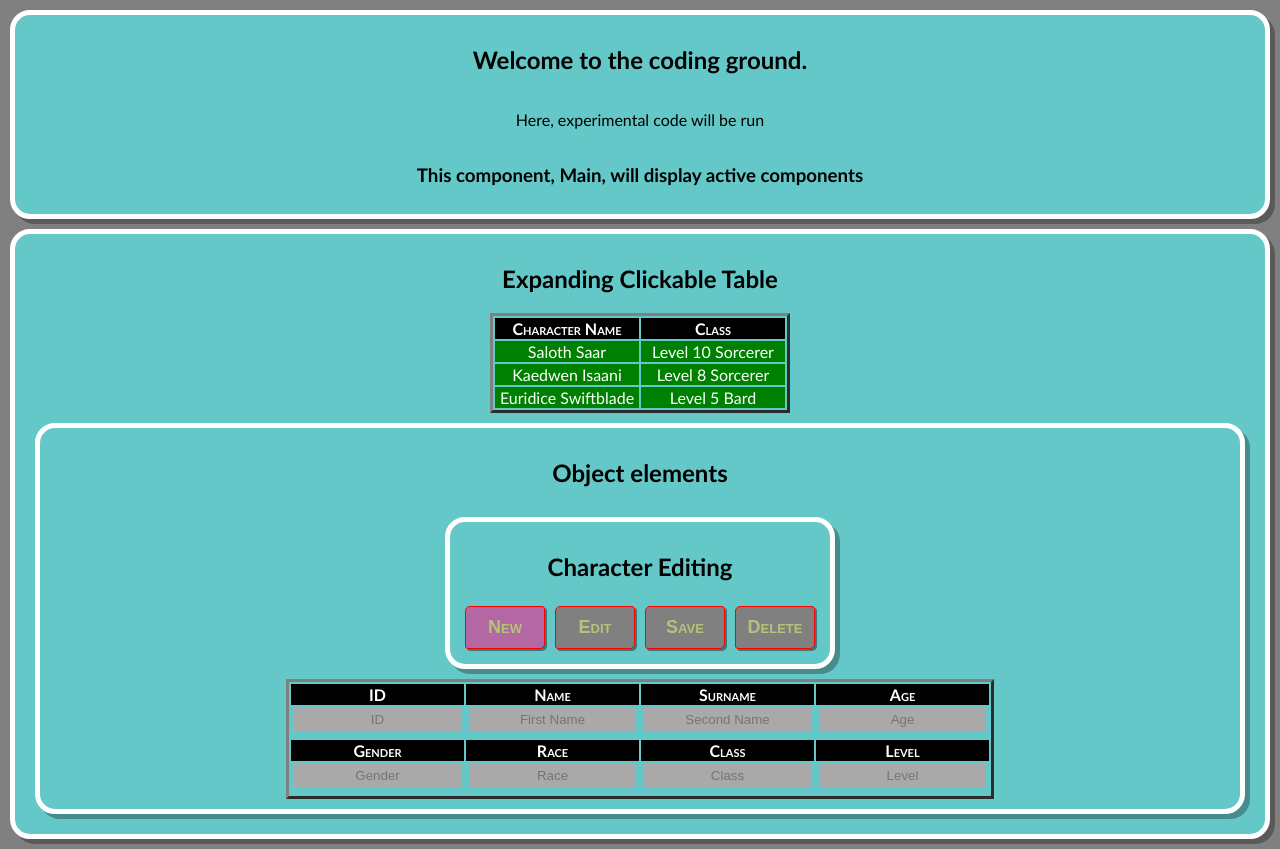
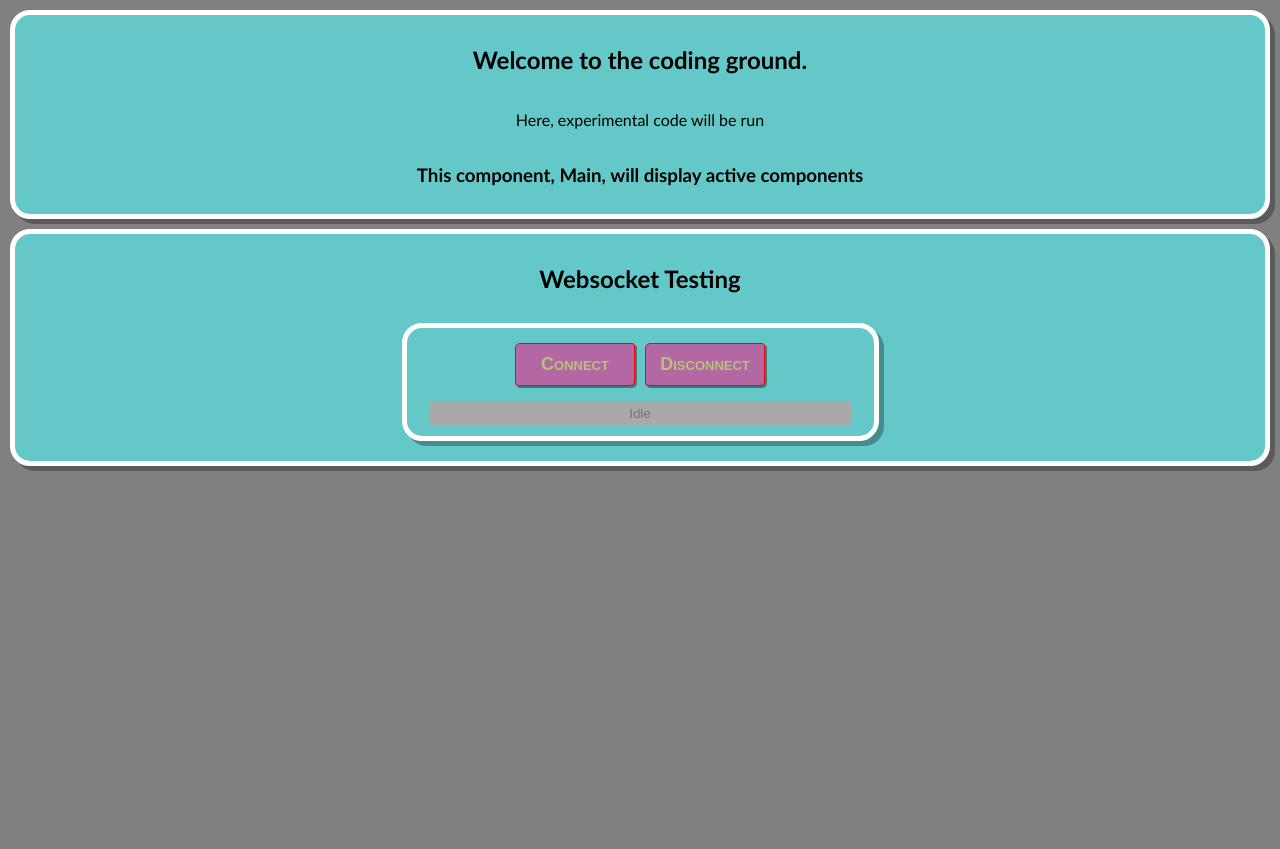
Before and after one commit to BNag87/Testing-Area, a React (Create React App) app: page / in a window 1280 px wide. After the commit the page ends 800 px from the top, so only its background shows below. Built offline with nearby package versions, Linux system fonts and the light colour scheme.

Commit message:
New websocet component
Added in a new component to test and practice with websockets. Caused issues. Couldnt load modules even though all of the error giving ones are not used. Reinstalled npm components, removed ws connections. Component has two buttons that fire click events correctly

```diff
--- a/package.json
+++ b/package.json
@@ -6,11 +6,14 @@
     "@testing-library/jest-dom": "^5.16.2",
     "@testing-library/react": "^12.1.2",
     "@testing-library/user-event": "^13.5.0",
+    "core-js": "^3.21.1",
     "react": "^17.0.2",
+    "react-app-polyfill": "^3.0.0",
     "react-dom": "^17.0.2",
     "react-scripts": "5.0.0",
     "styled-components": "^5.3.3",
-    "web-vitals": "^2.1.4"
+    "web-vitals": "^2.1.4",
+    "ws": "^8.5.0"
   },
   "scripts": {
     "start": "react-scripts start",
--- a/src/App.js
+++ b/src/App.js
@@ -1,5 +1,6 @@
 import { ExpTable } from "./Components/C-ExpTable";
 import { Main } from "./Components/C-Main"
+import { Websock } from "./Components/C-Websocket";
 import {
       GlobalStyle
    } from "./styles";
@@ -9,7 +10,7 @@ function App() {
     <>
     <GlobalStyle />
       <Main/>
-      <ExpTable/>
+      <Websock/>
     </>
   );
 }
--- a/src/Components/C-ExpTable.js
+++ b/src/Components/C-ExpTable.js
@@ -32,64 +32,67 @@ export const ExpTable = () => {
     });
 
 //useState to store and modify display elements for records
-    const [st_displayBoxes, set_st_displayBoxes] = useState({
-        box_id: "",
-        box_fName: "",
-        box_sName: "",
-        box_age: "",
-        box_gender: "",
-        box_race: "",
-        box_class: "",
-        box_level: "",
-    });
+    const [st_displayBoxes, set_st_displayBoxes] = useState([
+        document.getElementById("txt_idField"),
+        document.getElementById("txt_fNameField"),
+        document.getElementById("txt_sNameField"),
+        document.getElementById("txt_ageField"),
+        document.getElementById("txt_genderField"),
+        document.getElementById("txt_raceField"),
+        document.getElementById("txt_classField"),
+        document.getElementById("txt_levelField")
+     ]);
 
 //useEffect to fire on each re-render.
-    //need this to update the text fields as they arer displayed
+//need this to update the text fields as the character usestate is updated
     useEffect(() =>
     {
         console.log("useEffect was fired with st_charData as a dependancy");
 
-        let a = document.getElementById("txt_idField");
-        let b = document.getElementById("txt_fNameField");
-        let c = document.getElementById("txt_sNameField");
-        let d = document.getElementById("txt_ageField");
-        let e = document.getElementById("txt_raceField");
-        let f = document.getElementById("txt_genderField");
-        let g = document.getElementById("txt_classTypeField");
-        let h = document.getElementById("txt_raceField");
+        let aIn = st_charData.id;
+        st_displayBoxes[0].innerHTML = aIn;
 
-        console.log("In BarkChardata, a: "+a+" and a.value is: "+a.value)
+        // let bIn = st_charData.fName;
+        // set_st_displayBoxes[1] = bIn;
 
-        // set_st_charData(
-        //     a.value,
-        //     b.value,
-        //     c.value,
-        //     d.value,
-        //     e.value,
-        //     f.value,
-        //     g.value,
-        //     h.value
-        // )
+        // let cIn = st_charData.sName;
+        // set_st_displayBoxes[2] = cIn;
 
-    }, [st_charData]);
+        // let dIn = st_charData.age;
+        // set_st_displayBoxes[3] = dIn;
+
+        // let eIn = st_charData.race;
+        // set_st_displayBoxes[4] = eIn;
+
+        // let fIn = st_charData.gender;
+        // set_st_displayBoxes[5] = fIn;
+
+        // let gIn = st_charData.classType;
+        // set_st_displayBoxes[6] = gIn;
+
+        // let hIn = st_charData.level;
+        // set_st_displayBoxes[7] = hIn;
+
+        console.log("In useEffect:\naIn is: "
+                    +aIn);
+
+    }, [st_charData, st_displayBoxes]);
 
 //onclick function to EDIT a record
     const fireEditRecord = () =>
 {
     console.log("fireEditRecord was fired!\n");
-
 }
-
-//THIS WORKS, BUT ONLY AFTER THE SECOND CLICK ON A RECORD ROW
-//useState is blank by default, but sho
 
 //this is an onClick function that loads data from character
 //objects in to display boxes
-async function BarkCharData(idIn){
+function BarkCharData(idIn){
     console.log("\n=-=-=-=----------=-=-=-=\n");
-console.log("BarkCharData fired with '"+idIn+"' as its input");
+// console.log("BarkCharData fired with '"+idIn+"' as its input");
 
     //set the st_charData state to contain whatever character was selected
+
+    try{
             set_st_charData({
             id: ar_charBin[idIn-1].id,
             fName: ar_charBin[idIn-1].first_name,
@@ -100,36 +103,8 @@ console.log("BarkCharData fired with '"+idIn+"' as its input");
             classType:ar_charBin[idIn-1].classType,
             level: ar_charBin[idIn-1].level
         })
-
-    console.log("After 'set_st_charData', st_charData.id = "+st_charData.id)
-    //then set st_boxes to be referenced (useEffect to trigger render?)
-
-    set_st_displayBoxes({
-        box_id: document.getElementById("txt_idField"),
-        box_fName: document.getElementById("txt_fNameField"),
-        box_sName: document.getElementById("txt_sNameField"),
-        box_age: document.getElementById("txt_ageField"),
-        box_gender: document.getElementById("txt_genderField"),
-        box_race: document.getElementById("txt_raceField"),
-        box_class: document.getElementById("txt_classField"),
-        box_level: document.getElementById("txt_levelField"),
-    })
-
-    console.log("After 'set_st_displayBoxes', st_displayBoxes.box_id = "+st_displayBoxes.box_id);
-
-        try{
-            //From usestates, updated above,
-            //assign the char data to the relevant box
-
-            st_displayBoxes.box_id.value = st_charData.id
-            st_displayBoxes.box_fName.value = st_charData.fName;
-            st_displayBoxes.box_sName.value = st_charData.sName;
-            st_displayBoxes.box_age.value = st_charData.age;
-            st_displayBoxes.box_gender.value = st_charData.gender;
-            st_displayBoxes.box_race.value = st_charData.race;
-            st_displayBoxes.box_class.value = st_charData.classType;
-            st_displayBoxes.box_level.value = st_charData.level;
-            console.log("Init already happened. st_displayBoxes now contains: "+st_displayBoxes)
+            console.log("After setting (with idIN: "+idIn+"), st_charData is now:/n");
+            console.log(st_charData);
     }
 
     catch(e)
@@ -142,14 +117,18 @@ console.log("BarkCharData fired with '"+idIn+"' as its input");
 function fireNewRecord()
 {
     console.log("fireNewRecord was fired!");
-    //Unlock fields to edit
+    //need to set character useState to blank for a new record
+        set_st_charData("", "", "", "", "", "", "", "");
+    //need to enable all text inputs
+        set_st_displayBoxes()
+    //need to disable new, edit buttons
 }
 
 //onclick function to SAVE a record
 function fireSaveRecord()
 {
     console.log("fireSaveRecord was fired!");
-    //Unlock fields to edit
+
 }
 
 function fireDeleteRecord()
--- /dev/null
+++ b/src/Components/C-Websocket.js
@@ -0,0 +1,56 @@
+// import { WebSocket } from "ws";
+import {
+    Wrapper,
+    Table,
+    TableHead,
+    TableRow,
+    Button,
+    RowSpacer,
+    TextInput,
+    } from "../styles";
+
+
+//=====-----=====-----=====-----=====----→APP RENDERING HERE←-----=====-----=====-----=====-----=====
+export const Websock = () => {
+
+    //create the websocket
+    // var socket = new Websocket("ws://localhost:5050");
+
+    // Connection opened
+    // socket.addEventListener('open', (event) => {
+    // socket.send('Hello Server!');
+    // });
+
+    //get the text output so it can be changed
+    var output = document.getElementById("wsConsole");
+
+
+    const connectClickHandler = () => {
+        output.value = "";
+        console.log("'Connect' was clicked.");
+        output.value = "'Connect' was clicked";
+
+    }
+
+    const disconnectClickHandler = () => {
+        output.value = "";
+        console.log("'Disconnect' was clicked.")
+        output.value = "'Disconnect' was clicked";
+    }
+
+
+    return(
+            <>
+            <Wrapper>
+                <h2>Websocket Testing</h2>
+                <Wrapper inputFlexDirection="row">
+                    <Button inputWidth="120px" onClick={connectClickHandler}>Connect</Button>
+                    <Button inputWidth="120px"onClick={disconnectClickHandler} >Disconnect</Button>
+                    <RowSpacer/>
+                    <TextInput inputMargin="10px 0px 0px 0px" inputWidth="90%" id="wsConsole" placeholder="Idle" disabled={true}></TextInput>
+                </Wrapper>
+            </Wrapper>
+            </>
+    )
+
+}
--- a/src/styles.js
+++ b/src/styles.js
@@ -84,10 +84,10 @@ export const TableRow = styled.tr`
     text-align:center;
     background: white;
     color: black;
-    padding:5px;
-    margin: -3px 0px 5px 0px;
+    padding: ${props => props.inputPadding || "5px"};
+    margin: ${props => props.inputMargin || "-3px 0px 5px 0px"};
     border: none;
-    width: 90px;
+    width: ${props => props.inputWidth || "80px"};
 
     &:disabled{
     background: darkgray;
@@ -110,7 +110,7 @@ export const TableRow = styled.tr`
     font-variant: small-caps;
     font-weight: bolder;
     font-size: large;
-    width: 80px;
+    width: ${props => props.inputWidth || "80px"};
 
       &:hover{
         color: green;
```
Also changed, not shown: src/Components/polyfills.js (added), 1 other file (tests, documents, lock files or other folders). Lines whose indentation alone changed are shown as unchanged.
